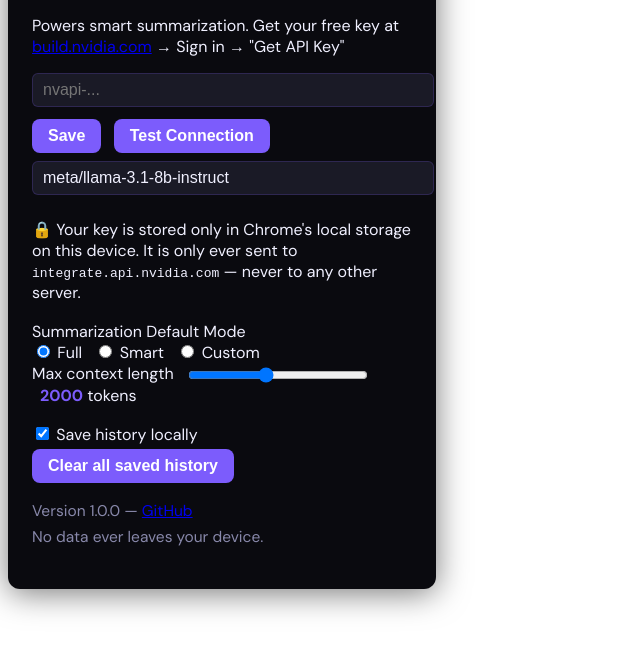
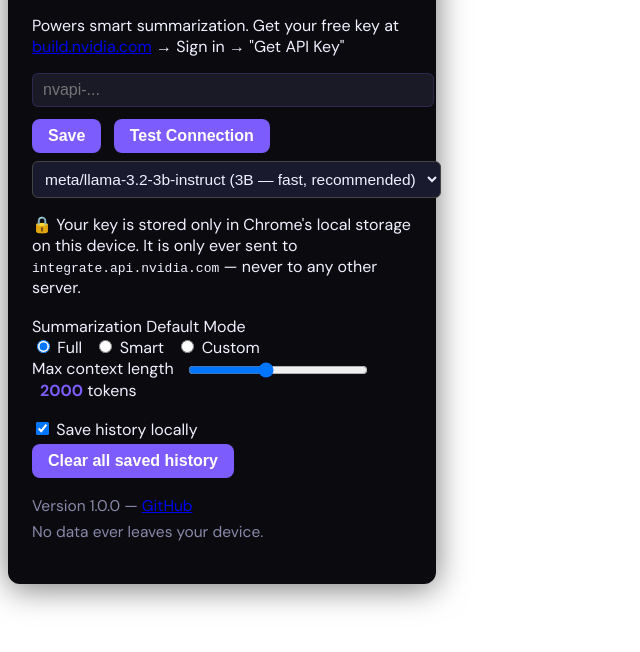
Before and after one commit to talha307841/copycontext, a browser extension: page contextshift/options/options.html in a window 1280 px wide. Shown: the part 118-770 px from the top of the page, without its empty margins (0-640 px from the left). Drawn offline with Linux system fonts and the light colour scheme.

Commit message:
Replace model text input with dropdown of confirmed working models
Tested models against API key — only 4 return 200:
  meta/llama-3.2-3b-instruct  (3B, new default — fast + quality)
  google/gemma-2-2b-it        (2B, fastest)
  nvidia/nemotron-mini-4b-instruct (4B)
  meta/llama-3.1-8b-instruct  (8B, highest quality)

- Replace free-text model input with a styled select dropdown
- Update config.js default to meta/llama-3.2-3b-instruct
- Expand WORKING_MODELS allowlist to all 4 confirmed models
- Fallback to first dropdown option if stored value unrecognised

```diff
--- a/contextshift/config.js
+++ b/contextshift/config.js
@@ -1,7 +1,7 @@
 const CONTEXTSHIFT_CONFIG = {
   NIM_API_KEY: "nvapi-PASTE-YOUR-KEY-HERE",
   NIM_ENDPOINT: "https://integrate.api.nvidia.com/v1/chat/completions",
-  NIM_MODEL: "meta/llama-3.1-8b-instruct",
+  NIM_MODEL: "meta/llama-3.2-3b-instruct",
   MAX_TOKENS_SUMMARY: 900,
   MAX_TOKENS_CUSTOM: 1100,
   TEMPERATURE: 0.3,
--- a/contextshift/options/options.html
+++ b/contextshift/options/options.html
@@ -29,13 +29,12 @@
         <button id="test-nim-key" class="btn-secondary">Test Connection</button>
       </div>
       <div class="input-row" style="margin-top:8px;">
-        <input
-          type="text"
-          id="nim-model"
-          placeholder="nvidia/llama-3.1-nemotron-70b-instruct"
-          autocomplete="off"
-          spellcheck="false"
-        />
+        <select id="nim-model" style="flex:1;padding:8px;border-radius:6px;background:#1a1a2e;color:#f0f0ff;border:1px solid #444;font-size:0.97rem;">
+          <option value="meta/llama-3.2-3b-instruct">meta/llama-3.2-3b-instruct (3B — fast, recommended)</option>
+          <option value="google/gemma-2-2b-it">google/gemma-2-2b-it (2B — fastest)</option>
+          <option value="nvidia/nemotron-mini-4b-instruct">nvidia/nemotron-mini-4b-instruct (4B)</option>
+          <option value="meta/llama-3.1-8b-instruct">meta/llama-3.1-8b-instruct (8B — highest quality)</option>
+        </select>
       </div>
       <p class="privacy-note">
         🔒 Your key is stored only in Chrome's local storage on this device.
--- a/contextshift/options/options.js
+++ b/contextshift/options/options.js
@@ -6,7 +6,9 @@
 document.addEventListener('DOMContentLoaded', () => {
   // Only these models are confirmed working — anything else gets replaced
   const WORKING_MODELS = [
+    'meta/llama-3.2-3b-instruct',
     'meta/llama-3.1-8b-instruct',
+    'google/gemma-2-2b-it',
     'nvidia/nemotron-mini-4b-instruct'
   ];
 
@@ -22,6 +24,8 @@
       : CONTEXTSHIFT_CONFIG.NIM_MODEL;
 
     qs('nim-model').value = effectiveModel;
+    // Ensure dropdown shows selection (fallback to first option if value missing)
+    if (!qs('nim-model').value) qs('nim-model').selectedIndex = 0;
 
     // Persist correction immediately so test/save both use the good model
     if (!WORKING_MODELS.includes(storedModel)) {
```
